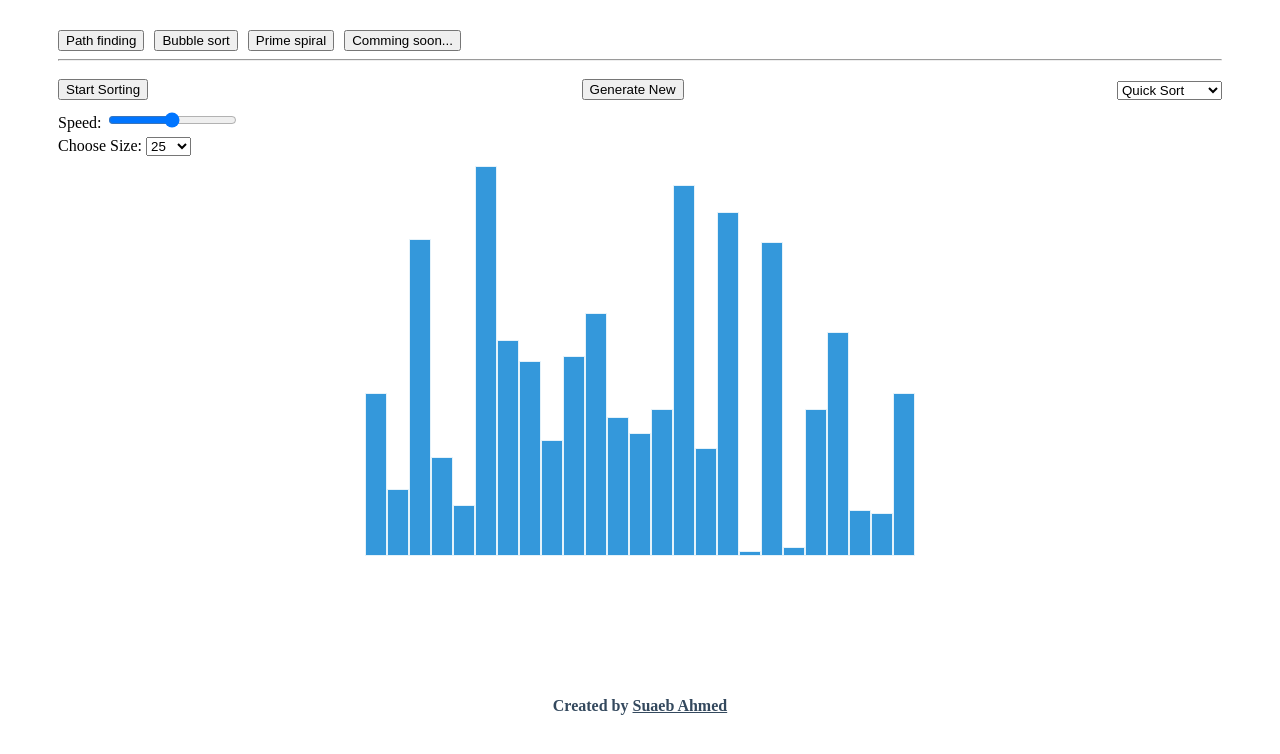
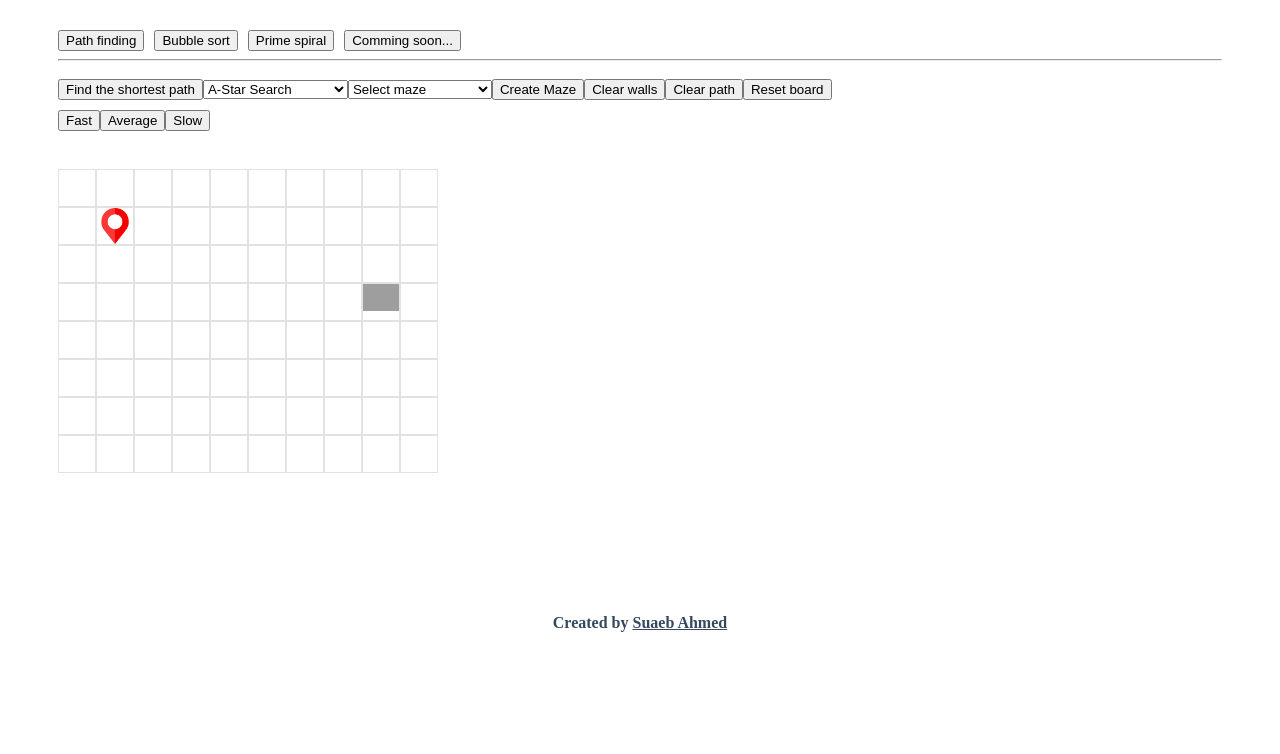
Before and after one commit to suaebahmed/algorithms-visualizer, a React (Create React App) app: page / in a window 1280 px wide. Shown: the top 754 px of the page. Built offline with nearby package versions, Linux system fonts and the light colour scheme; grey boxes are pictures that could not be loaded.

Commit message:
improve pathfinding

```diff
--- a/src/App.js
+++ b/src/App.js
@@ -5,7 +5,7 @@ import SortingApp from './components/BubbleSort';
 import PrimeApp from './components/PrimeSpiral';
 
 function App() {
-  const [flag,setFlag] = useState(1);
+  const [flag,setFlag] = useState(0);
   var project = undefined;
   switch (flag) {
     case 1:
--- a/src/components/PathfindingVS.js
+++ b/src/components/PathfindingVS.js
@@ -10,11 +10,14 @@ import Dijkstra from '../algorithm/path/dijkstra';
 super(props);// call the super class constructor and pass in the props parameter
 */
 
-var rows = 12;
-var cols = 20;
+var rows = 8;
+var cols = 10;
 
-var START_NODE_ROW = 3, START_NODE_COL = 4;
-var END_NODE_ROW = rows-5, END_NODE_COL = cols-5;
+var START_NODE_ROW = 1, START_NODE_COL = 1;
+var END_NODE_ROW = rows-5, END_NODE_COL = cols-2;
+var InitSR = START_NODE_ROW, InitSC = START_NODE_COL;
+var InitER = END_NODE_ROW, InitEC = END_NODE_COL;
+
 var animateTime = 35; // 8,35,80
 
 function App(){
@@ -156,34 +159,31 @@ function App(){
         else if(type === 2) animateTime = 35;
         else animateTime = 80;
     }
-    const SET_START_END_NODE = (id, r, c) =>{
+
+    const setStartEndNode = (id, r, c) =>{
         if(id === 1){
+            let newGrid = [...Grid] // array copy
+            let preStartNode = newGrid[START_NODE_ROW][START_NODE_COL];
+            let curStartNode = newGrid[r][c];
+            preStartNode.isStart = !preStartNode.isStart;
+            curStartNode.isStart = !curStartNode.isStart;
+            setGrid(newGrid);
+
             START_NODE_ROW = r;
             START_NODE_COL = c;
         }
         else{
+            let newGrid = [...Grid] // array copy
+            let preEndNode = newGrid[END_NODE_ROW][END_NODE_COL];
+            let curEndNode = newGrid[r][c];
+            preEndNode.isEnd = !preEndNode.isEnd;
+            curEndNode.isEnd = !curEndNode.isEnd;
+            setGrid(newGrid);
+
             END_NODE_ROW = r;
             END_NODE_COL = c;
         }
     }
-    // jsx Node of grid (2D array)
-    const gridOFNode = (
-        Grid.map((R,idx_r)=>{
-            return (
-                <div key={idx_r} className='ROW'>
-                    {
-                        R.map((Value,idx_c)=>{
-                            // console.log(Value);
-                            const {x,y,isStart,isEnd,isWall} = Value;
-                            return <Node key={idx_c}
-                            pv={{x,y,isStart,isEnd,isWall,onMouseDown,onMouseEnter,onMouseUp,SET_START_END_NODE}}>
-                            </Node>
-                        })
-                    }
-                </div>
-            )
-        })
-    )
 
     return (
         <div className='container'>
@@ -206,7 +206,16 @@ function App(){
                     <button onClick={mazeHandle}>Create Maze</button>
                     <button onClick={gridInitialize}>Clear walls</button>
                     <button onClick={clearPathHandle}>Clear path</button>
-                    <button onClick={()=>{clearPathHandle();gridInitialize()}}>Reset board</button>
+                    <button onClick={()=>{
+                        START_NODE_ROW = InitSR;
+                        START_NODE_ROW = InitSC;
+                        END_NODE_ROW = InitER;
+                        END_NODE_COL = InitEC;
+                        clearPathHandle();
+                        gridInitialize();
+                    }}>
+                        Reset board
+                    </button>
                 </div>
                 <div>
                     <button onClick={()=>animationTimeHandle(1)}>Fast</button>
@@ -215,7 +224,18 @@ function App(){
                 </div>
             </div>
             <div className='grid' onMouseLeave={()=>{setIsMousePress(false)}}>
-                {gridOFNode}
+            {/* JSX Node Of Grid (2D Array) */}
+            {Grid.map((R,idx_r)=>{
+            return (<div key={idx_r} className='ROW'>
+                        {R.map((Value,idx_c)=>{
+                                const {x,y,isStart,isEnd,isWall} = Value;
+                                return <Node key={idx_c}
+                                pv={{x,y,isStart,isEnd,isWall,onMouseDown,onMouseEnter,onMouseUp,setStartEndNode}}>
+                                </Node>
+                            })
+                        }
+                    </div>)
+            })}
             </div>
         </div>
     )
@@ -247,7 +267,7 @@ class Spot {
 }
 
 function Node({pv}){
-    const {x,y,isStart,isEnd,isWall,onMouseDown,onMouseEnter,onMouseUp,SET_START_END_NODE} = pv;
+    const {x,y,isStart,isEnd,isWall,onMouseDown,onMouseEnter,onMouseUp,setStartEndNode} = pv;
     const allowDrop=(e)=>{e.preventDefault();}
     const drag=(e)=>{e.dataTransfer.setData("myID", e.target.id);}
     const drop=(e)=>{
@@ -255,37 +275,58 @@ function Node({pv}){
         var data = e.dataTransfer.getData("myID");
         var dom = document.getElementById(data);
         var id = parseInt(dom.attributes.data_type.value);
-
         if(e.target.attributes.data_type.value !== "3" || e.target.attributes.wall.value === "true") return;
 
-        var className = (id === 1)?"START_NODE":"END_NODE";
-        var typeId = (id === 1)?"1":"2";
-
-        // ----- target ------
-        e.target.classList = "square "+className;
-        e.target.draggable = true;
-        e.target.attributes.data_type.value = typeId;
-
-        //---- previous node ----
-        dom.classList = "square";
-        dom.draggable = false;
-        dom.attributes.data_type.value = "3";
-
         // call the function
-        let r = e.target.attributes.data_x.value;
-        let c = e.target.attributes.data_y.value;
-        SET_START_END_NODE(parseInt(id),parseInt(r),parseInt(c));
+        var r = parseInt(e.target.attributes.data_x.value)
+        var c = parseInt(e.target.attributes.data_y.value)
+        setStartEndNode(id,r,c);
     }
 
     var classNode = isStart?"START_NODE":(isEnd?"END_NODE":(isWall?"obtacle":""));
     var typeId = isStart?"1":(isEnd?"2":"3");
 
-    return(
-        <div data_x={x} data_y={y} onMouseDown={()=>{onMouseDown(x,y)}} onMouseEnter={()=>{onMouseEnter(x,y)}} onMouseUp={()=>{onMouseUp()}}
-        data_type={typeId} wall={isWall.toString()} draggable={isStart||isEnd} onDragStart={drag} onDrop={drop} onDragOver={allowDrop} className={'square '+classNode} id={'row'+x+'_col'+y}>
-
-        </div>
-    )
+    if(isStart || isEnd){
+        return (
+            <div
+            className={'square '+classNode} id={'row'+x+'_col'+y}
+            data_x={x}
+            data_y={y}
+            data_type={typeId}
+            wall="false"
+            draggable="true"
+            onDragStart={drag}
+            onDrop={drop}
+            onDragOver={allowDrop}
+            >
+            </div>
+        )
+    }
+    else{
+        return(
+            <div onMouseDown={(e)=>{
+                e.preventDefault(); // it is necessary
+                onMouseDown(x,y)}
+            }
+            onMouseEnter={(e)=>{
+                e.preventDefault();
+                onMouseEnter(x,y)}
+            }
+            onMouseUp={(e)=>{
+                e.preventDefault();
+                onMouseUp()}
+            }
+            className={'square '+classNode} id={'row'+x+'_col'+y}
+            data_x={x}
+            data_y={y}
+            data_type={typeId}
+            wall={isWall.toString()}
+            onDrop={drop}
+            onDragOver={allowDrop}
+            >
+            </div>
+        )
+    }
 }
 
 async function waitForAnimatoin(time){
```
Also changed, not shown: 1 other file (tests, documents, lock files or other folders).
